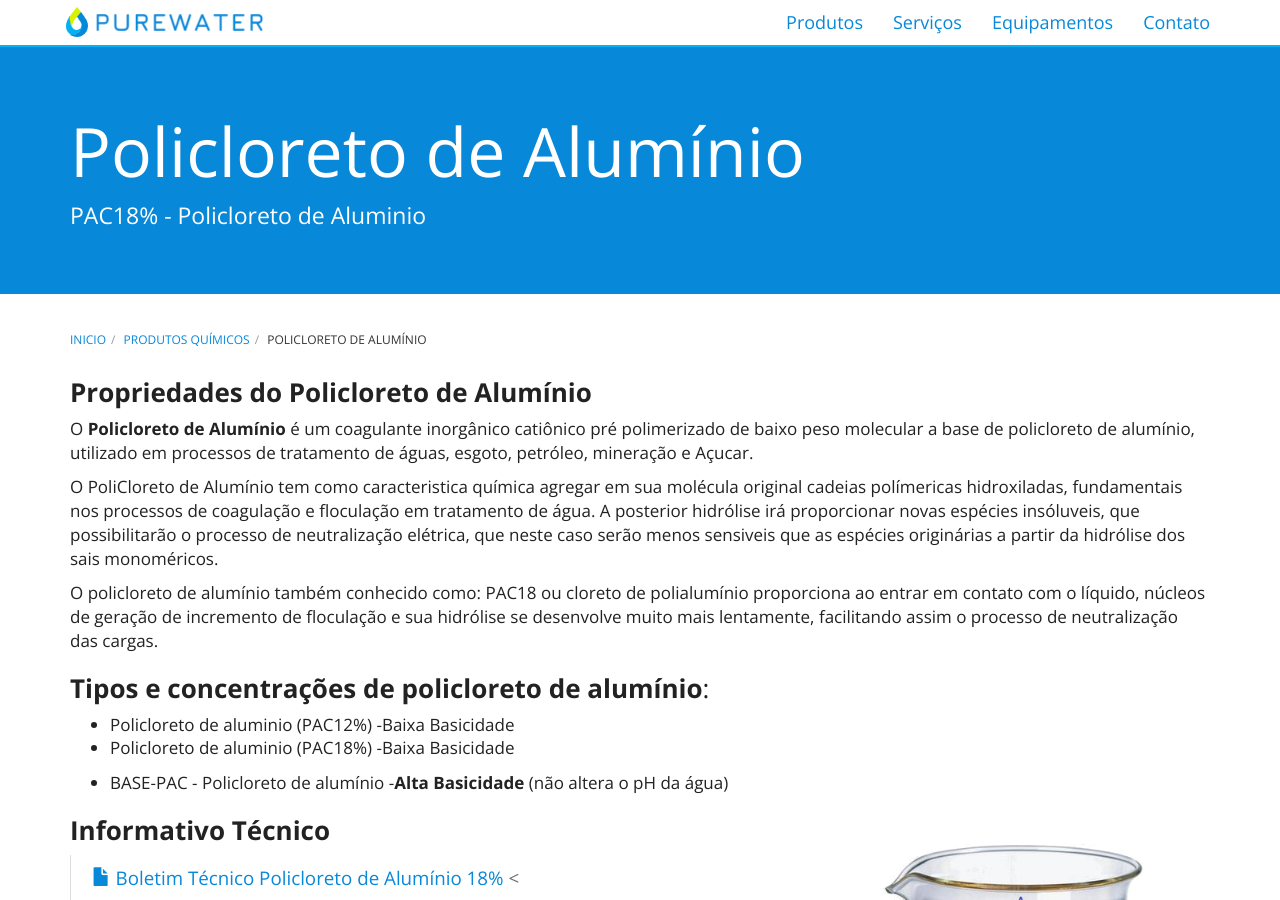
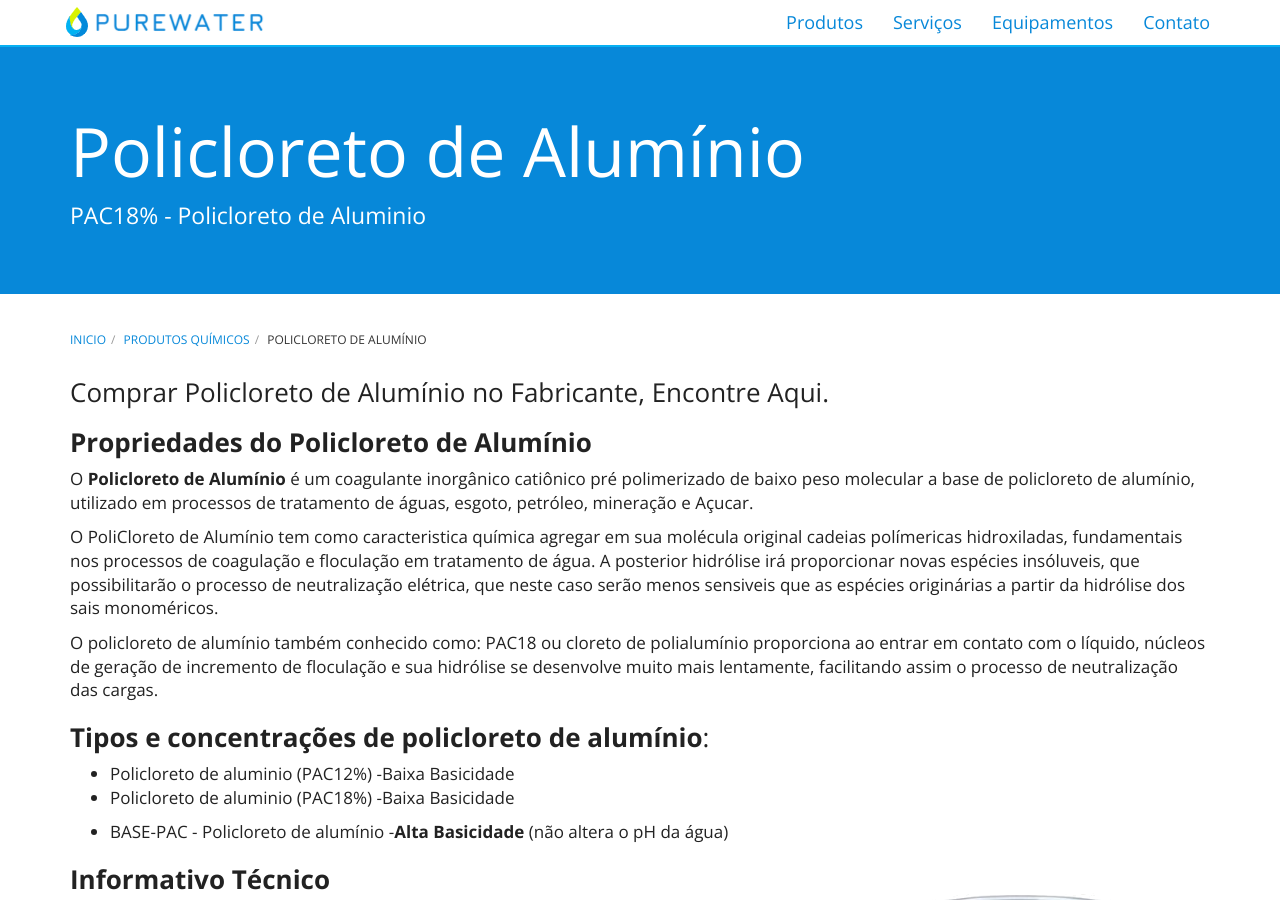
Before and after one commit to purewaterefluentes/purewaterefluentes.github.io, a Jekyll site: the page built from produtos/policloreto-de-aluminio.md, in a window 1280 px wide and 900 px high. Built offline with Jekyll 4.4.1, drawn with Linux system fonts in a browser that asks for light colours; nearby versions of some CDN libraries; library files that are not in the unit come from our copies.

Commit message:
Update policloreto-de-aluminio.md

```diff
--- a/produtos/policloreto-de-aluminio.md
+++ b/produtos/policloreto-de-aluminio.md
@@ -4,6 +4,8 @@ pageTitle: Policloreto de Alumínio (PAC18%) |PUREWATER EFLUENTES |FABRICANTE
 title: Policloreto de Alumínio
 subtitle: PAC18% - Policloreto de Aluminio
 ---
+
+### Comprar Policloreto de Alumínio no Fabricante, Encontre Aqui.
 
 ### **Propriedades do Policloreto de Alumínio**
 
```
